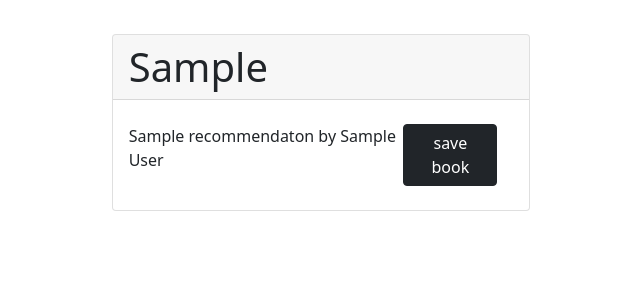
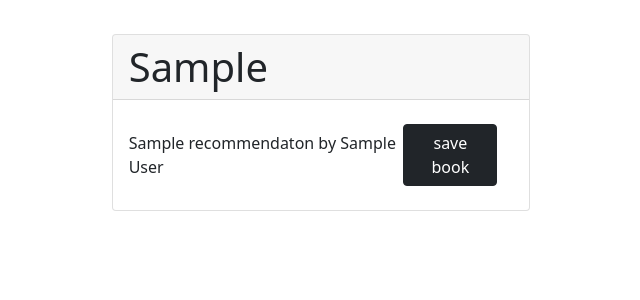
Before and after one commit to BillieEyelash/CS4F2021, a Flask app: page /recommendations in a window 1280 px wide. Shown: the part 62-362 px from the top of the page, without its empty margins (319-959 px from the left). Run offline with Flask 2, Linux system fonts and the light colour scheme; tables that the repository leaves empty or names only in its code hold one stand-in row (values such as "Sample post"); data that the repository does not hold is empty; some libraries are stand-ins or nearby versions.

Commit message:
Formatting

```diff
--- a/FinalProject/templates/recommendations.html
+++ b/FinalProject/templates/recommendations.html
@@ -6,11 +6,11 @@
 {% block body %}
 <div class="row g-0 justify-content-around">
   {% for item in items %}
-    <div class="col-4 card mb-5" style="max-width: 29rem;">
+    <div class="col-4 card mb-5 ms-2 me-2" style="max-width: 29rem;">
       <h5 class="card-header display-6">{{item[0]}}</h5>
       <ul class="card-body list-group list-group-flush">
         {% for r in item[1] %}
-          <li class="list-group-item d-flex">
+          <li class="list-group-item d-flex align-items-center">
             {{r[0]}}
             <button id="{{r[1]}}" class="btn btn-dark ms-auto" onclick="addBook(this.id)">save book</button>
           </li>
```
